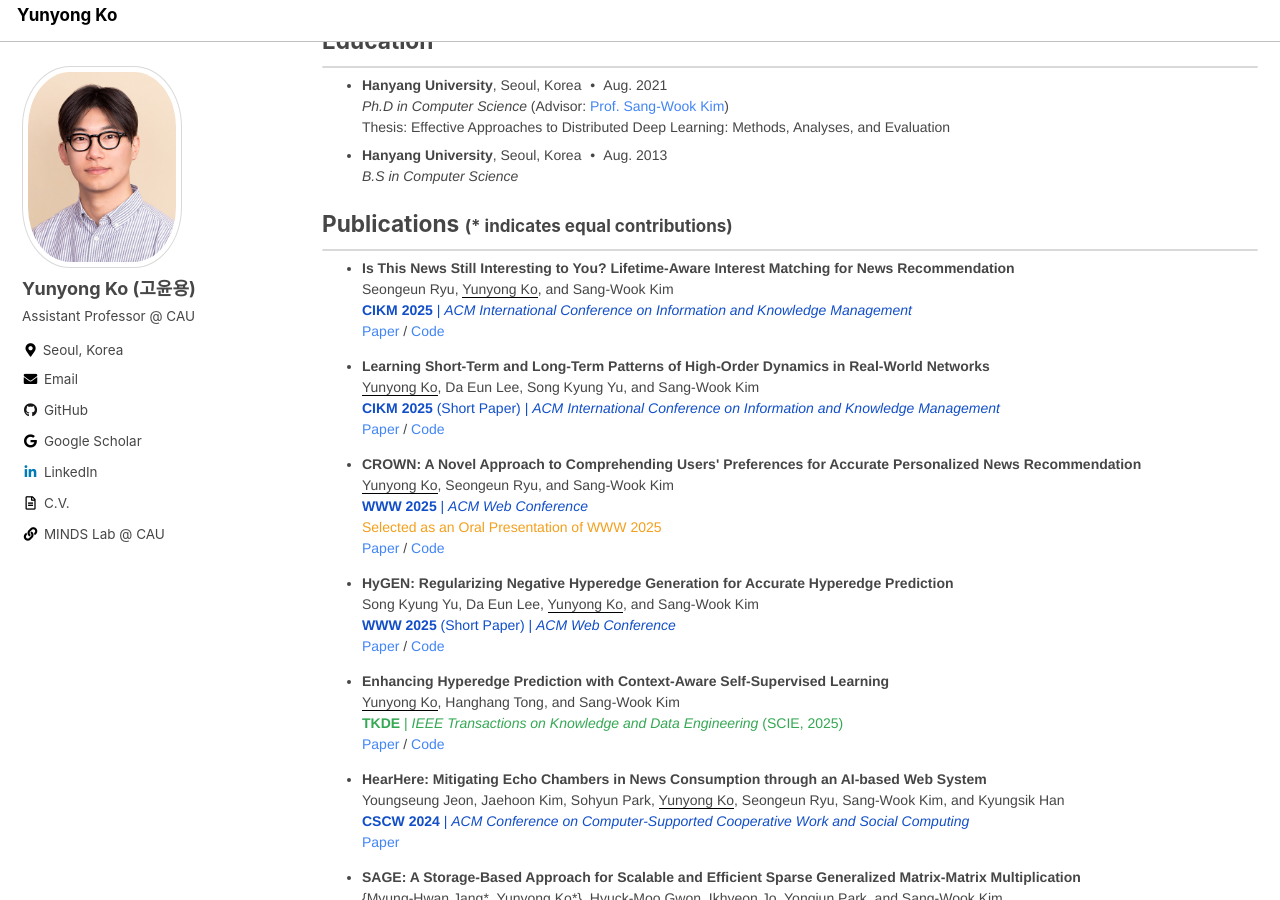
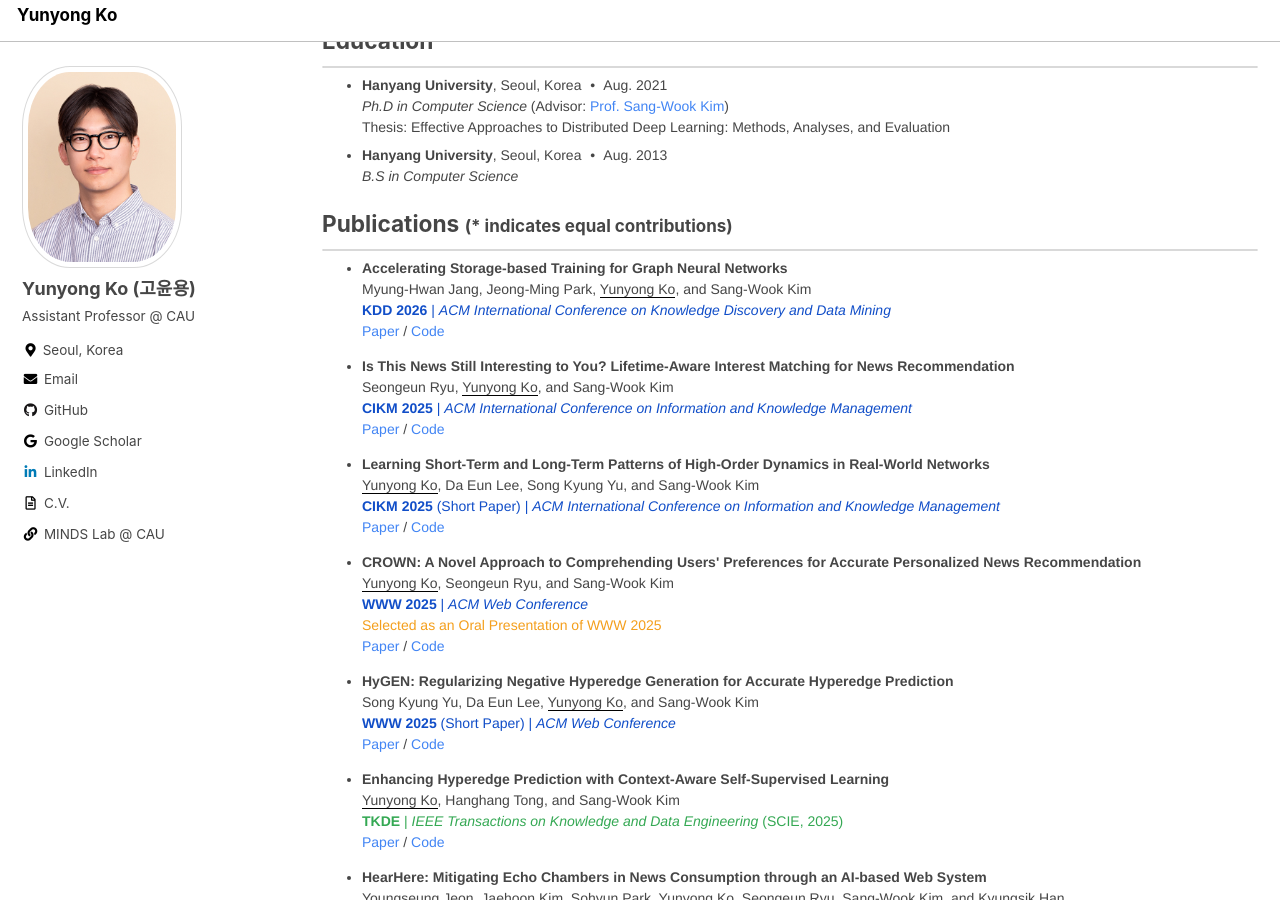
Before and after one commit to yy-ko/yy-ko.github.io, a Jekyll site: the page built from index.html, in a window 1280 px wide and 900 px high, scrolled down 554 px. Built offline with Jekyll 4.4.1, drawn with Linux system fonts in a browser that asks for light colours; cached includes are drawn as plain includes; the list of posts is cut into pages by our own code; some of the changed text lies outside the part shown.

Commit message:
kdd updated

```diff
--- a/index.html
+++ b/index.html
@@ -86,6 +86,13 @@
 	<!-- <span class="year"><strong>Preprints</strong></span> -->
 	<!-- <span class="year"><strong>2024 and Forthcoming</strong></span> -->
 	<ul class="my_list">
+		<li style="padding-bottom:7px">
+			<strong class='title'>Accelerating Storage-based Training for Graph Neural Networks</strong> <br>
+			Myung-Hwan Jang, Jeong-Ming Park, <u>Yunyong Ko</u>, and Sang-Wook Kim <br>
+			<span class="venue conf"><strong>KDD 2026</strong> | <i>ACM International Conference on Knowledge Discovery and Data Mining</i></span>
+			<br>
+			<span> <a href="#">Paper</a> / <a href="#">Code</a> </span> <br>
+		</li>
 		<li style="padding-bottom:7px">
 			<strong class='title'>Is This News Still Interesting to You? Lifetime-Aware Interest Matching for News Recommendation</strong> <br>
 			Seongeun Ryu, <u>Yunyong Ko</u>, and Sang-Wook Kim <br>
@@ -299,6 +306,7 @@
 			Frontiers in Big Data (Data Science Section), Speciall Issue: Graph-based Retrieval-Augmented Generation Systems <span class="dot-sep">&#8226;</span> 2025
 		</li>
 		<li> <strong class="title">Journal Reviewer</strong> <br>
+			Knowledge and Information Systems (<strong>KAIS</strong>) <span class="dot-sep">&#8226;</span> 2025 <br>
 			ACM Transactions on Knowledge Discovery from Data (<strong>TKDD</strong>) <span class="dot-sep">&#8226;</span> 2025 <br>
 			ACM Computing Surverys (<strong>CSUR</strong>) <span class="dot-sep">&#8226;</span> 2024 <br>
 			IEEE Transactions on Neural Networks and Learning Systems (<strong>TNNLS</strong>) <span class="dot-sep">&#8226;</span> 2023, 2025 <br>
```
